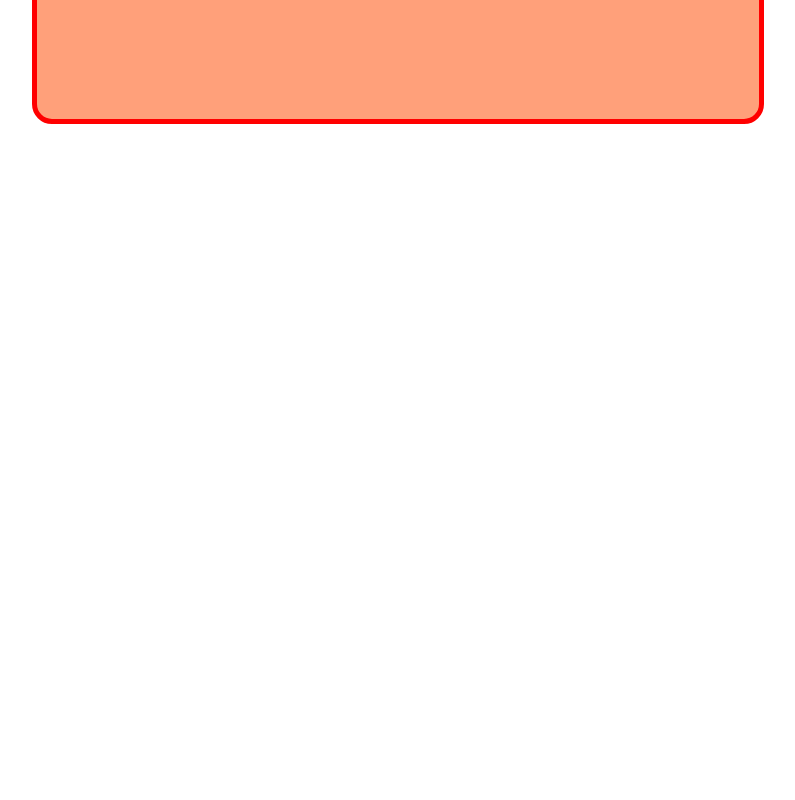
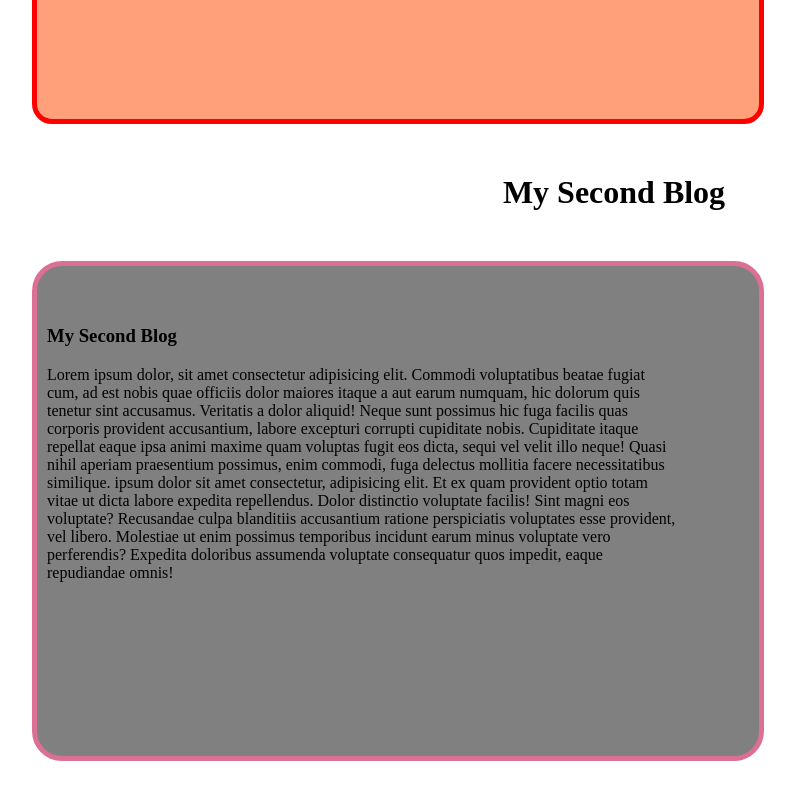
Before and after one commit to Suvobd100/my-second-repo, a plain HTML site: page index.html in a window 1280 px wide. Shown: the part 484-1284 px from the top of the page, without its empty margins (26-821 px from the left). Before the commit the page ends 800 px from the top, so only its background shows below. Drawn offline with Linux system fonts and the light colour scheme.

Commit message:
add style sheet

```diff
--- a/index.html
+++ b/index.html
@@ -5,23 +5,8 @@
     <meta http-equiv="X-UA-Compatible" content="IE=edge">
     <meta name="viewport" content="width=device-width, initial-scale=1.0">
     <title>My Second github Report</title>
-    <style>
-        .{
-            margin: 0;
-        }
-        .blg1{
-            background-color: lightsalmon;
-            border: 5px solid red;
-            border-radius: 20px;
-            padding: 40px 80px 50px 10px;
-            margin: 50px;
-            width: 50%;
-            height: 400px;
-        }
-        h1{
-            text-align: center;
-        }
-    </style>
+    <link rel="stylesheet" href="style.css">
+
 </head>
 <body>
      <h1>My First Blog</h1>
@@ -29,5 +14,11 @@
         <h3>My First Blog</h3>
         <p>Lorem ipsum dolor, sit amet consectetur adipisicing elit. Commodi voluptatibus beatae fugiat cum, ad est nobis quae officiis dolor maiores itaque a aut earum numquam, hic dolorum quis tenetur sint accusamus. Veritatis a dolor aliquid! Neque sunt possimus hic fuga facilis quas corporis provident accusantium, labore excepturi corrupti cupiditate nobis. Cupiditate itaque repellat eaque ipsa animi maxime quam voluptas fugit eos dicta, sequi vel velit illo neque! Quasi nihil aperiam praesentium possimus, enim commodi, fuga delectus mollitia facere necessitatibus similique. ipsum dolor sit amet consectetur, adipisicing elit. Et ex quam provident optio totam vitae ut dicta labore expedita repellendus. Dolor distinctio voluptate facilis! Sint magni eos voluptate? Recusandae culpa blanditiis accusantium ratione perspiciatis voluptates esse provident, vel libero. Molestiae ut enim possimus temporibus incidunt earum minus voluptate vero perferendis? Expedita doloribus assumenda voluptate consequatur quos impedit, eaque repudiandae omnis!</p>
     </div>
+
+    <h1>My Second Blog</h1>
+    <div class="blg2">
+        <h3>My Second Blog</h3>
+        <p>Lorem ipsum dolor, sit amet consectetur adipisicing elit. Commodi voluptatibus beatae fugiat cum, ad est nobis quae officiis dolor maiores itaque a aut earum numquam, hic dolorum quis tenetur sint accusamus. Veritatis a dolor aliquid! Neque sunt possimus hic fuga facilis quas corporis provident accusantium, labore excepturi corrupti cupiditate nobis. Cupiditate itaque repellat eaque ipsa animi maxime quam voluptas fugit eos dicta, sequi vel velit illo neque! Quasi nihil aperiam praesentium possimus, enim commodi, fuga delectus mollitia facere necessitatibus similique. ipsum dolor sit amet consectetur, adipisicing elit. Et ex quam provident optio totam vitae ut dicta labore expedita repellendus. Dolor distinctio voluptate facilis! Sint magni eos voluptate? Recusandae culpa blanditiis accusantium ratione perspiciatis voluptates esse provident, vel libero. Molestiae ut enim possimus temporibus incidunt earum minus voluptate vero perferendis? Expedita doloribus assumenda voluptate consequatur quos impedit, eaque repudiandae omnis!</p>
+    </div>
 </body>
 </html>
--- /dev/null
+++ b/style.css
@@ -0,0 +1,30 @@
+
+
+.{
+    margin: 0;
+}
+.blg1{
+    background-color: lightsalmon;
+    border: 5px solid red;
+    border-radius: 20px;
+    padding: 40px 80px 50px 10px;
+    margin: 50px;
+    width: 50%;
+    height: 400px;
+}
+h1{
+    text-align: center;
+}
+
+
+.blg2{
+
+        background-color:gray;
+        border: 5px solid palevioletred;
+        border-radius: 30px;
+        padding: 40px 80px 50px 10px;
+        margin: 50px;
+        width: 50%;
+        height: 400px;
+
+}
```
